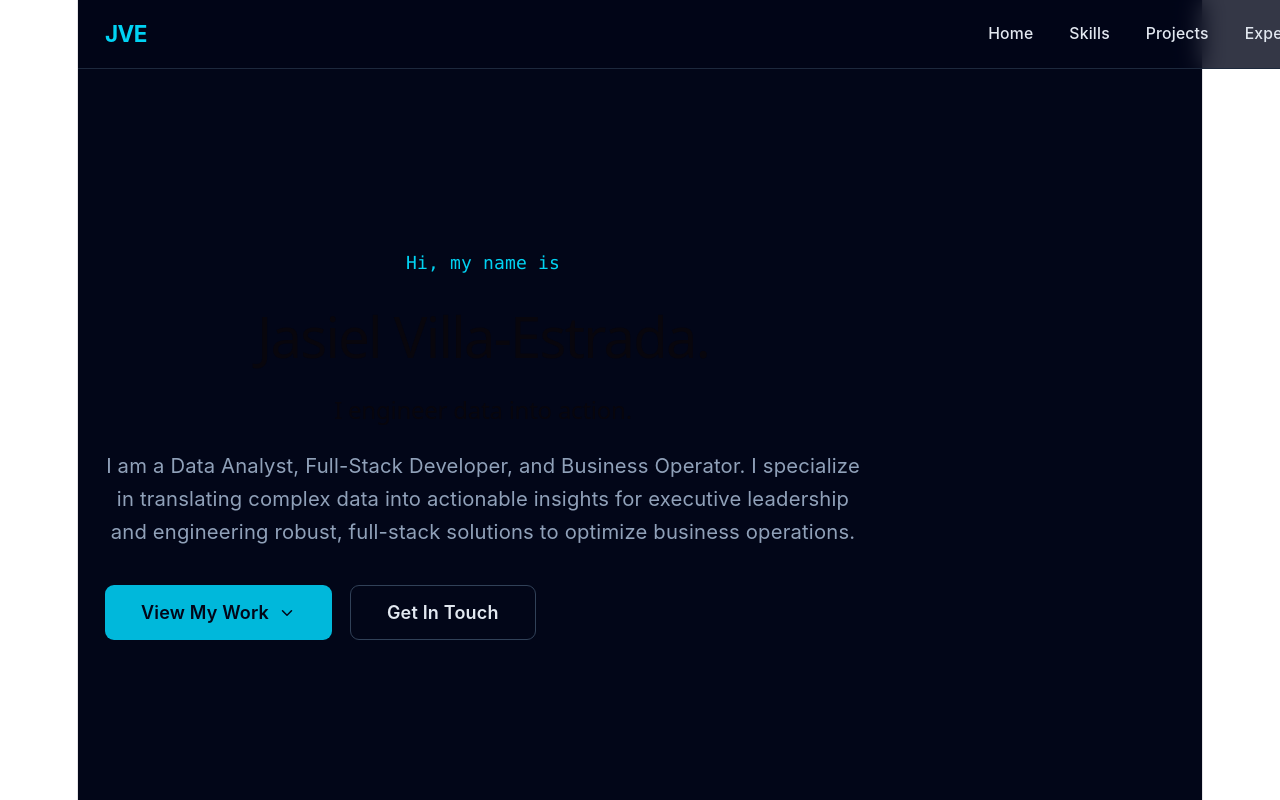
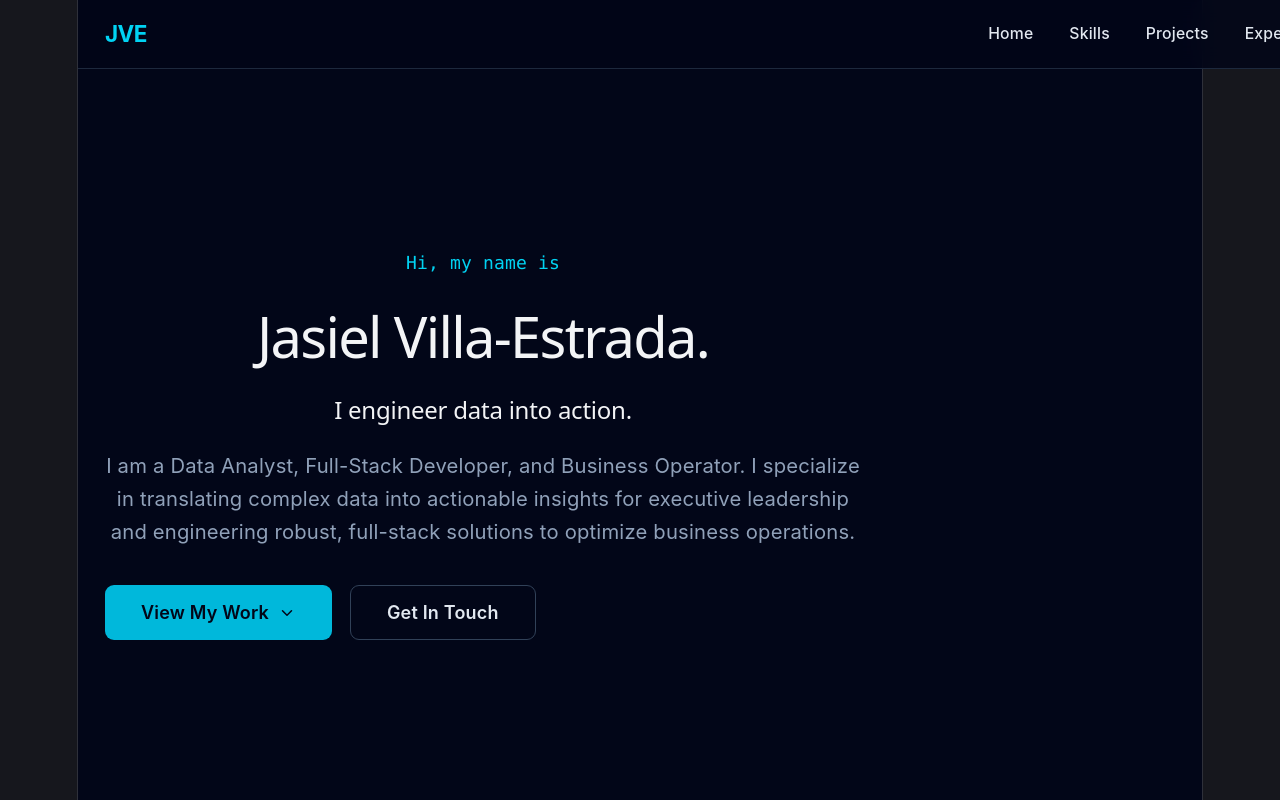
Before and after one commit to jasielvilla-blip/my-portfolio, a React (Vite) app: page / in a window 1280 px wide. Shown: the top 800 px of the page. Built offline with nearby package versions, Linux system fonts and the light colour scheme.

Commit message:
font colors

```diff
--- a/src/index.css
+++ b/src/index.css
@@ -1,15 +1,15 @@
 :root {
-  --text: #6b6375;
-  --text-h: #08060d;
-  --bg: #fff;
-  --border: #e5e4e7;
-  --code-bg: #f4f3ec;
-  --accent: #aa3bff;
-  --accent-bg: rgba(170, 59, 255, 0.1);
-  --accent-border: rgba(170, 59, 255, 0.5);
-  --social-bg: rgba(244, 243, 236, 0.5);
-  --shadow:
-    rgba(0, 0, 0, 0.1) 0 10px 15px -3px, rgba(0, 0, 0, 0.05) 0 4px 6px -2px;
+--text: #9ca3af;
+    --text-h: #f3f4f6;
+    --bg: #16171d;
+    --border: #2e303a;
+    --code-bg: #1f2028;
+    --accent: #c084fc;
+    --accent-bg: rgba(192, 132, 252, 0.15);
+    --accent-border: rgba(192, 132, 252, 0.5);
+    --social-bg: rgba(47, 48, 58, 0.5);
+    --shadow:
+      rgba(0, 0, 0, 0.4) 0 10px 15px -3px, rgba(0, 0, 0, 0.25) 0 4px 6px -2px;
 
   --sans: system-ui, 'Segoe UI', Roboto, sans-serif;
   --heading: system-ui, 'Segoe UI', Roboto, sans-serif;
```
